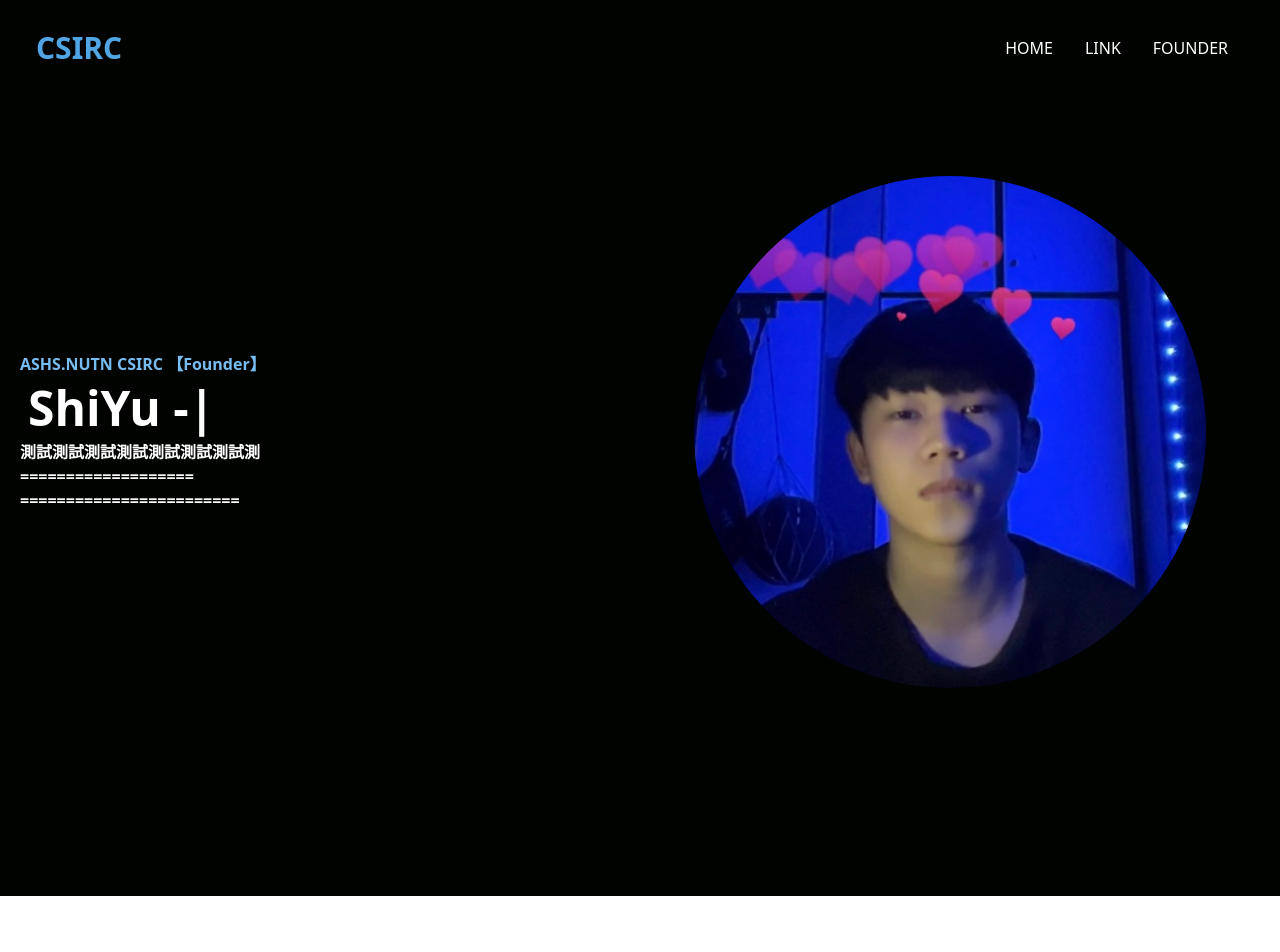
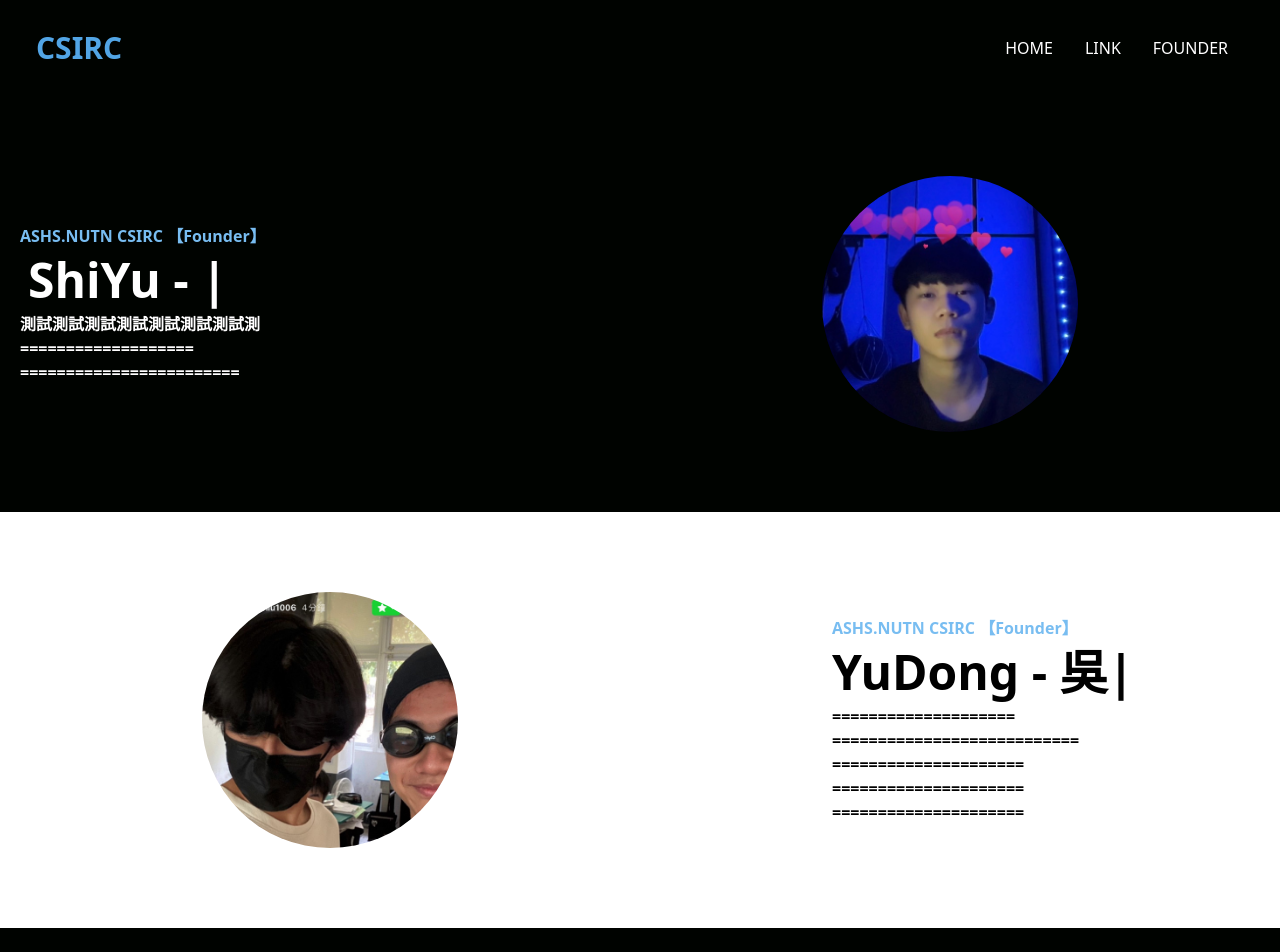
Before and after one commit to yudong-0222/realclubwebsite, a Next.js app: page /founder in a window 1280 px wide. Shown: the top 952 px of the page. After the commit the page ends 928 px from the top, so only its background shows below. Built offline with nearby package versions, Linux system fonts and the light colour scheme; a web font is replaced by a local one.

Commit message:
Optimized the avatar pixel, canceled the height-full screen.

```diff
--- a/src/components/Shiyu.jsx
+++ b/src/components/Shiyu.jsx
@@ -16,7 +16,7 @@ const ShiYu = () => {
       viewport={{ once: false, amount: 0.25 }}
       className={`overflow-hidden`}
     >
-      <div className='bg-[#000300] w-full h-screen py-16 px-4 text-white'>
+      <div className='bg-[#000300] w-full py-16 px-4 text-white'>
         <div className='max-w-[1240px] mx-auto grid md:grid-cols-2'>
           <motion.div
             variants={fadeIn('left', 'tween', 0.2, 1)}
@@ -42,7 +42,7 @@ const ShiYu = () => {
               variants={planetVariants('right')}
               className={`flex-1 ${styles.flexCenter}`}
           >
-            <img className='max-w-[512px] w-[256px] sm:w-[512px] md:w-[256px] lg:w-[512px] mx-auto my-4 rounded-full lg' src='/images/shiyu.jpeg' alt="/" />
+            <img className='max-w-[256px] w-[256px] sm:w-[256px] md:w-[256px] lg:w-[256px] mx-auto my-4 rounded-full lg' src='/images/shiyu.jpeg' alt="/" />
           </motion.div>
         </div>
       </div>
--- a/src/components/Yudong.jsx
+++ b/src/components/Yudong.jsx
@@ -15,13 +15,13 @@ const Yudong = () => {
     viewport={{ once: false, amount: 0.25 }}
     className={`overflow-hidden`}
   >
-    <div className='bg-[#ffffff] w-full h-screen py-4 sm:py-16 px-4 text-black'>
+    <div className='bg-[#ffffff] w-full py-4 sm:py-16 px-4 text-black'>
       <div className='max-w-[1240px] mx-auto grid md:grid-cols-2'>
         <motion.div
             variants={planetVariants('left')}
             className={`flex-[0.75] ${styles.flexCenter}`}
         >
-          <img className='max-w-[512px] w-[256px] sm:w-[512px] md:w-[256px] lg:w-[512px] mx-auto my-4 rounded-full justify-center' src='/images/super.png' alt="/" />
+          <img className='max-w-[256px] w-[256px] sm:w-[256px] md:w-[256px] lg:w-[256px] mx-auto my-4 rounded-full justify-center' src='/images/super.png' alt="/" />
         </motion.div>
         <motion.div
             variants={fadeIn('left', 'tween', 0.2, 1)}
@@ -42,6 +42,8 @@ const Yudong = () => {
             <p className='font-bold'>====================</p>
             <p className='font-bold'>===========================</p>
             <p className='font-bold'>=====================</p>
+            <p className='font-bold'>=====================</p>
+            <p className='font-bold'>=====================</p>
         </motion.div>
       </div>
     </div>
```
